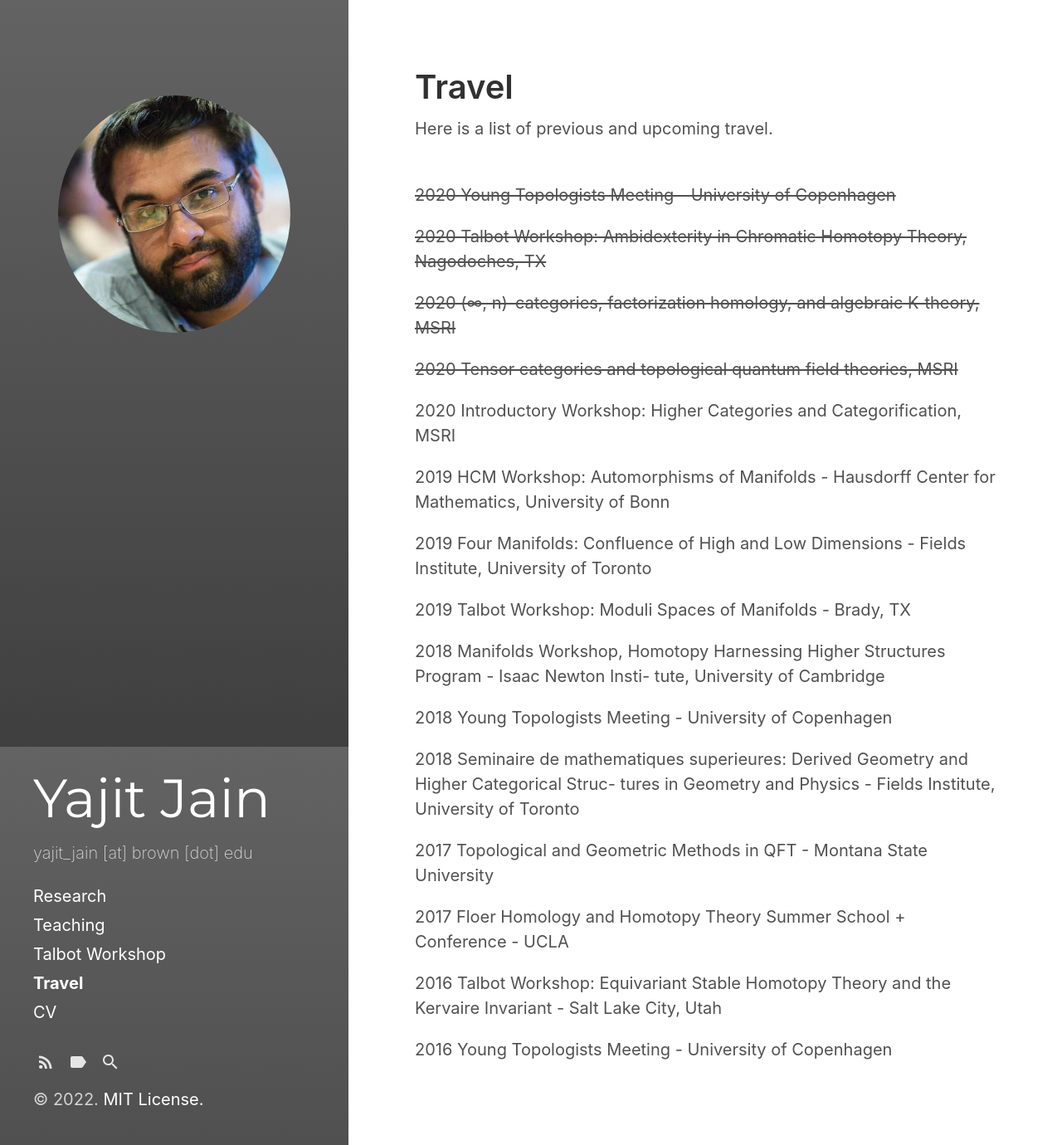
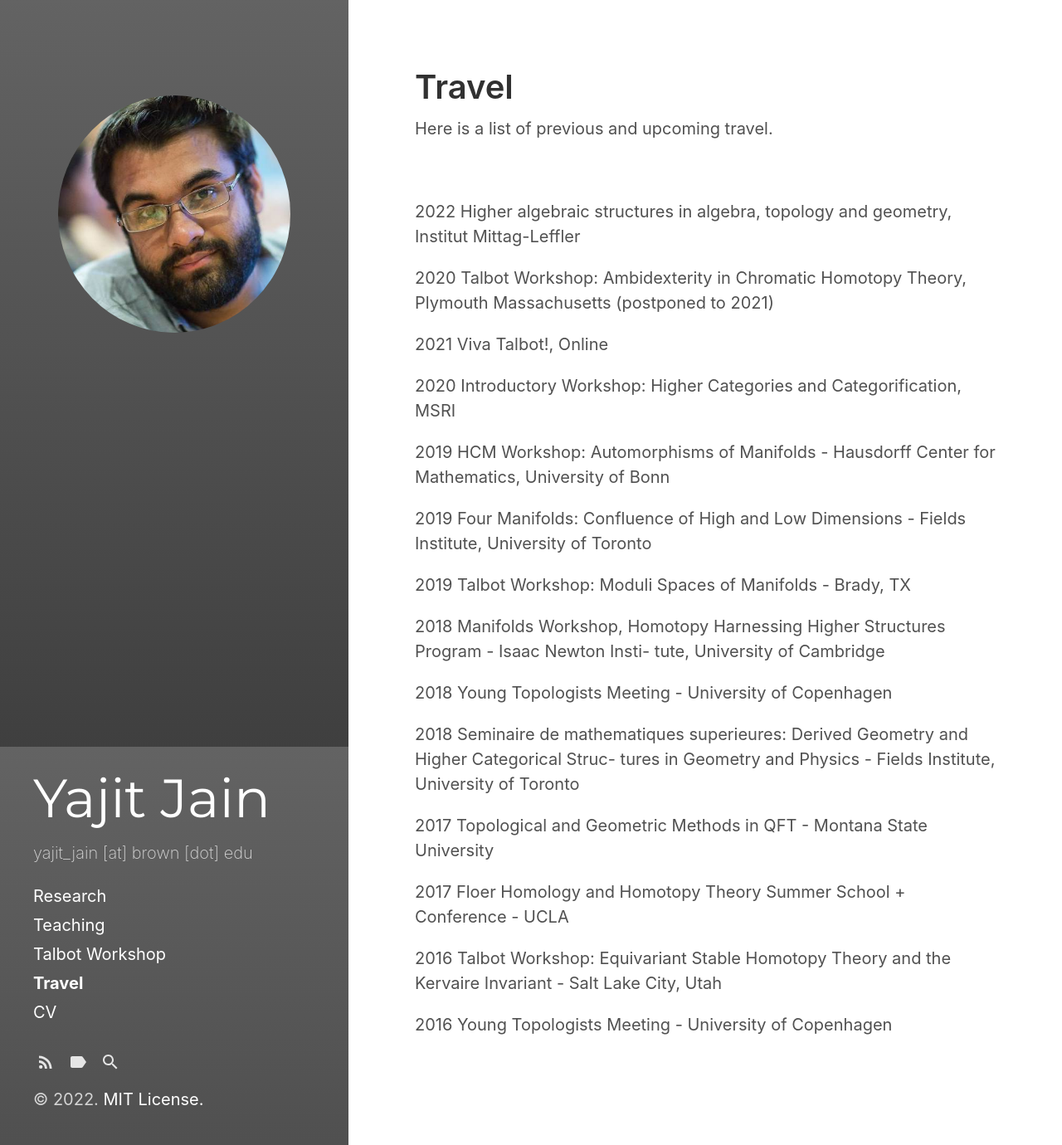
Before and after one commit to ykjain/ykjain.github.io, a Jekyll site: the page built from travel.md, in a window 1280 px wide and 1380 px high. Shown: the whole window at 83% size. Built offline with Jekyll 4.4.1, drawn with Linux system fonts in a browser that asks for light colours.

Commit message:
Update travel.md

```diff
--- a/travel.md
+++ b/travel.md
@@ -8,13 +8,12 @@ sidebar_sort_order: 4
 Here is a list of previous and upcoming travel.
 
 <br>
-~~2020 Young Topologists Meeting - University of Copenhagen~~
 
-~~2020 Talbot Workshop: Ambidexterity in Chromatic Homotopy Theory, Nagodoches, TX~~
+2022 Higher algebraic structures in algebra, topology and geometry,  Institut Mittag-Leffler
 
-~~2020  (∞, n)-categories, factorization homology, and algebraic K-theory, MSRI~~
+2020 Talbot Workshop: Ambidexterity in Chromatic Homotopy Theory, Plymouth Massachusetts (postponed to 2021)
 
-~~2020  Tensor categories and topological quantum field theories, MSRI~~
+2021 Viva Talbot!, Online
 
 2020 Introductory Workshop: Higher Categories and Categorification, MSRI
 
```
